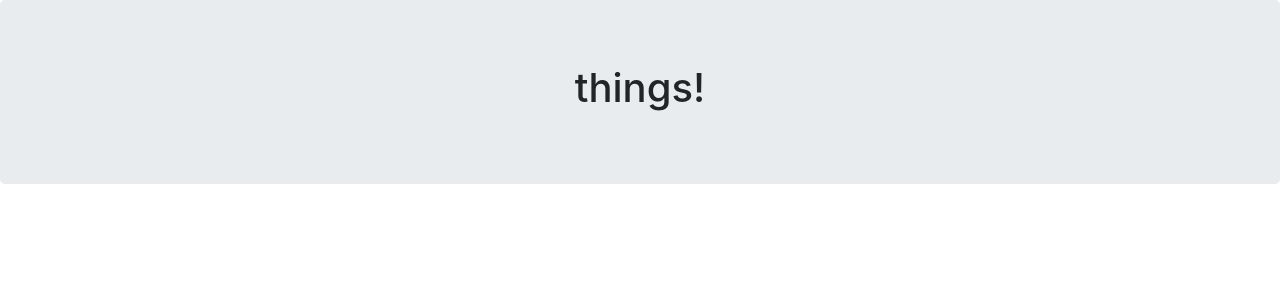
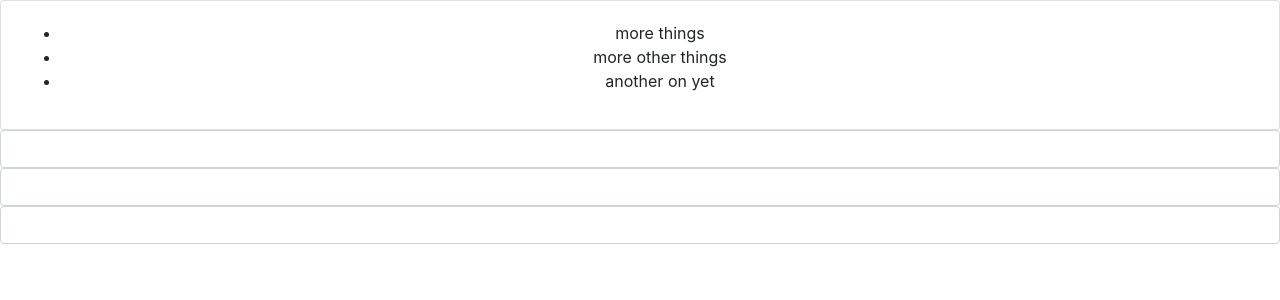
Before and after one commit to CapCoder/RentalManagementFrontEnd, a React (Create React App) app in the folder rentalm/: page / in a window 1280 px wide. Shown: the top 300 px of the page. Built offline with nearby package versions, Linux system fonts and the light colour scheme.

Commit message:
Restructure and added inputs

```diff
--- a/rentalm/src/App.js
+++ b/rentalm/src/App.js
@@ -1,14 +1,13 @@
 import React, { Component } from 'react';
 import './App.css';
-import {Jumbotron} from 'reactstrap';
+import Warehouse from './Warehouse/Warehouse';
 
 class App extends Component {
   render() {
+
     return (
       <div className="App">
-        <Jumbotron>
-          <h1>things!</h1>
-        </Jumbotron>
+        <Warehouse />
       </div>
     );
   }
--- /dev/null
+++ b/rentalm/src/Cards/CardItems/CardList.js
@@ -0,0 +1,21 @@
+import React from 'react';
+import CardListItem from './CardListItem';
+
+
+const CardList = (props) =>{
+    const items = props.cardItems.map(it =>{
+        return (
+            <CardListItem>{it}</CardListItem>
+        );
+    });
+
+
+    return(
+        <ul>
+            {items}
+        </ul>
+    );
+
+}
+
+export default CardList;
--- /dev/null
+++ b/rentalm/src/Cards/CardItems/CardListItem.js
@@ -0,0 +1,7 @@
+import React from 'react';
+
+const cardListItem = (props) =>(
+    <li>{props.children}</li>
+);
+
+export default cardListItem;
--- /dev/null
+++ b/rentalm/src/Cards/PropCard.js
@@ -0,0 +1,13 @@
+import React from 'react';
+import {Card, CardBody} from 'reactstrap';
+import CardList from './CardItems/CardList';
+
+const propCards = (props) =>(
+    <Card>
+        <CardBody>
+            <CardList cardItems={props.cardItems}/>
+        </CardBody>
+    </Card>
+);
+
+export default propCards;
--- /dev/null
+++ b/rentalm/src/SettingsPanel/AddSettings/AddSetting.js
@@ -0,0 +1,12 @@
+import React from 'react';
+import SettingInputs from './SettingInputs';
+
+const addSettings = (props) =>{
+    return(
+        <SettingInputs details={props.details}/>
+    );
+}
+
+
+
+export default addSettings;
--- /dev/null
+++ b/rentalm/src/SettingsPanel/AddSettings/InputBox.js
@@ -0,0 +1,8 @@
+import React from 'react';
+import {Input} from 'reactstrap';
+
+const inputBox = (props) =>(
+    <Input type="text" valueAs={props.startingText} />
+);
+
+export default inputBox;
--- /dev/null
+++ b/rentalm/src/SettingsPanel/AddSettings/SettingInputs.js
@@ -0,0 +1,19 @@
+import React from 'react';
+import InputBox from './InputBox';
+
+const inputList = (props) =>{
+    const inputs = props.details.map(detail =>{
+        return(
+            <InputBox index={props.details.indexOf(detail)} startingText={detail}/>
+        );
+
+    });
+
+    return(
+        <>
+            {inputs}
+        </>
+    )
+}
+
+export default inputList;
--- /dev/null
+++ b/rentalm/src/SettingsPanel/SettingsPanel.js
@@ -0,0 +1,8 @@
+import React from 'react';
+import AddSetting from './AddSettings/AddSetting';
+
+const settingsPanel = (props) =>(
+    <AddSetting details={props.details}/>
+);
+
+export default settingsPanel;
--- /dev/null
+++ b/rentalm/src/ViewPort/AddViewport/AddView.js
@@ -0,0 +1,8 @@
+import React from 'react';
+import PropCard from '../../Cards/PropCard'
+
+const addView = (props) =>(
+    <PropCard cardItems={props.cardItems}/>
+);
+
+export default addView;
--- /dev/null
+++ b/rentalm/src/ViewPort/ViewPort.js
@@ -0,0 +1,8 @@
+import React from 'react';
+import AddView from './AddViewport/AddView';
+
+const viewPort = (props) =>(
+    <AddView cardItems={props.cardDetails}/>
+);
+
+export default viewPort;
--- /dev/null
+++ b/rentalm/src/Warehouse/Warehouse.js
@@ -0,0 +1,25 @@
+import React, {Component} from 'react';
+import ViewPort from '../ViewPort/ViewPort';
+import SettingsPanel from '../SettingsPanel/SettingsPanel';
+
+class Warehouse extends Component{
+    state={
+        houseDetails:["more things", "more other things", "another on yet"]
+    }
+
+    editDetailHandler = () =>{
+
+    }
+
+    render(){
+
+        return(
+            <>
+                <ViewPort cardDetails={this.state.houseDetails}/>
+                <SettingsPanel details={this.state.houseDetails}/>
+            </>
+        );
+    }
+}
+
+export default Warehouse;
```
